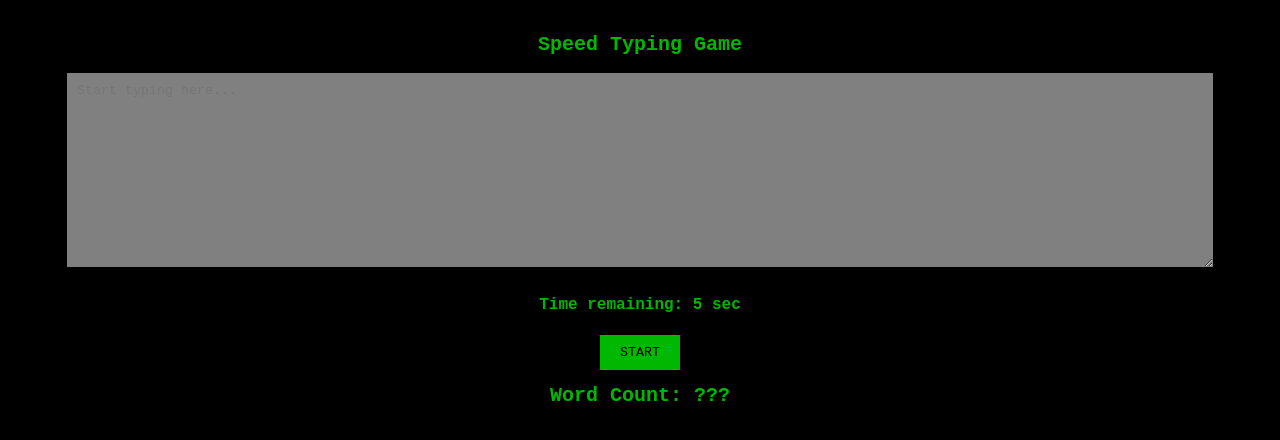
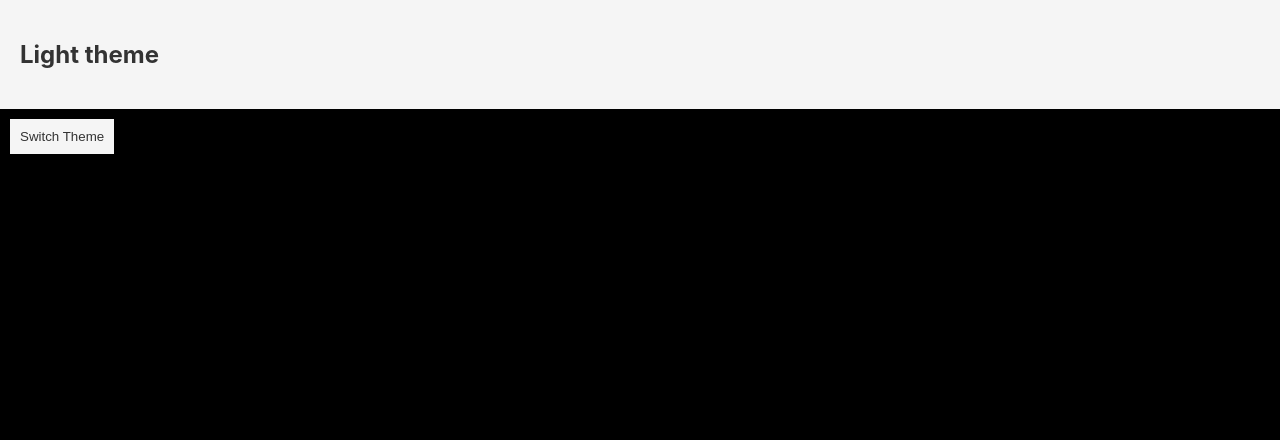
Before and after one commit to sotobry/v-school-level-4, a React (Create React App) app: page / in a window 1280 px wide. Shown: the top 440 px of the page. Built offline with nearby package versions, Linux system fonts and the light colour scheme.

Commit message:
Finish useContext() lesson.

```diff
--- a/src/App.js
+++ b/src/App.js
@@ -10,15 +10,15 @@ import './App.css';
 // import RenderPropsPart2 from './lessons/13_renderPropsPart2/RenderPropsPart2';
 // import RenderPropsPart3 from './lessons/14_renderPropsPart3/RenderPropsPart3';
 // import RenderPropsPractice from './lessons/15_renderPropsPractice/RenderPropsPractice';
-// import Context from './lessons/16_context/Context';
-// import { ThemeContextProvider } from './lessons/16_context/themeContext';
+import Context from './lessons/16_context/Context';
+import { ThemeContextProvider } from './lessons/16_context/themeContext';
 // import ContextChallenge1 from './lessons/17_contextChallenge1/ContextChallenge1';
 // import { UsernameContextProvider } from './lessons/17_contextChallenge1/usernameContext';
 // import UseState from './lessons/18_useState/UseState';
 // import ChangingState from './lessons/18_useState/ChangingState';
 // import ChangingMoreComplexState from './lessons/18_useState/ChangingMoreComplexState';
 // import UseEffect from './lessons/19_useEffect/UseEffect';
-import SpeedTypingGame from './lessons/20_speedTypingGame/SpeedTypingGame';
+// import SpeedTypingGame from './lessons/20_speedTypingGame/SpeedTypingGame';
 // import UseRef from './lessons/21_useRef/UseRef';
 
 function App() {
@@ -34,9 +34,9 @@ function App() {
       {/* <RenderPropsPart2 /> */}
       {/* <RenderPropsPart3 /> */}
       {/* <RenderPropsPractice /> */}
-      {/* <ThemeContextProvider> */}
-      {/* <Context /> */}
-      {/* </ThemeContextProvider> */}
+      <ThemeContextProvider>
+        <Context />
+      </ThemeContextProvider>
       {/* <UsernameContextProvider> */}
       {/* <ContextChallenge1 /> */}
       {/* </UsernameContextProvider> */}
@@ -44,7 +44,7 @@ function App() {
       {/* <ChangingState /> */}
       {/* <ChangingMoreComplexState /> */}
       {/* <UseEffect /> */}
-      <SpeedTypingGame />
+      {/* <SpeedTypingGame /> */}
       {/* <UseRef /> */}
     </div>
   );
--- a/src/lessons/16_context/Context.js
+++ b/src/lessons/16_context/Context.js
@@ -1,16 +1,19 @@
+import { useContext } from 'react';
 import './styles.css';
 import Header from './Header';
 import Button from './Button';
 
-import { ThemeContextConsumer } from './themeContext';
+import { ThemeContext } from './themeContext';
 
-const Context = () =>
-  <div>
-    <Header />
-    <ThemeContextConsumer>{
-      ({ isDarkMode, toggleDarkMode }) => <Button isDarkMode={isDarkMode} toggleDarkMode={toggleDarkMode} />
-    }</ThemeContextConsumer>
-    {/* <Button /> */}
-  </div>;
+const Context = () => {
+  const { isDarkMode, toggleDarkMode } = useContext(ThemeContext);
+  return (
+    <div>
+      <Header />
+      <Button isDarkMode={isDarkMode} toggleDarkMode={toggleDarkMode} />
+      {/* <Button /> */}
+    </div>
+  );
+};
 
 export default Context;
--- a/src/lessons/16_context/Header.js
+++ b/src/lessons/16_context/Header.js
@@ -1,13 +1,15 @@
-import React from 'react';
-import { ThemeContextConsumer } from './themeContext';
+import { useContext } from 'react';
+import { ThemeContext } from './themeContext';
 
-const Header = () =>
-  <ThemeContextConsumer>{
-    ({ isDarkMode }) =>
-      <header className={`${isDarkMode ?
-        'dark' : 'light'}-theme`}>
-        <h2>{isDarkMode ? 'Dark' : 'Light'} theme</h2>
-      </header>
-  }</ThemeContextConsumer>;
+const Header = () => {
+  const { isDarkMode } = useContext(ThemeContext);
+  return (
+    <header className={`${isDarkMode ?
+      'dark' : 'light'}-theme`}>
+      <h2>{isDarkMode ? 'Dark' : 'Light'} theme</h2>
+    </header>
+  );
+};
+
 
 export default Header;
--- a/src/lessons/16_context/themeContext.js
+++ b/src/lessons/16_context/themeContext.js
@@ -1,6 +1,7 @@
 import React from 'react';
 
-const { Provider, Consumer } = React.createContext();
+const ThemeContext = React.createContext();
+const { Provider, Consumer } = ThemeContext;
 
 class ThemeContextProvider extends React.Component {
   state = {
@@ -21,4 +22,4 @@ class ThemeContextProvider extends React.Component {
   };
 };
 
-export { ThemeContextProvider, Consumer as ThemeContextConsumer };
+export { ThemeContext, ThemeContextProvider };
```
